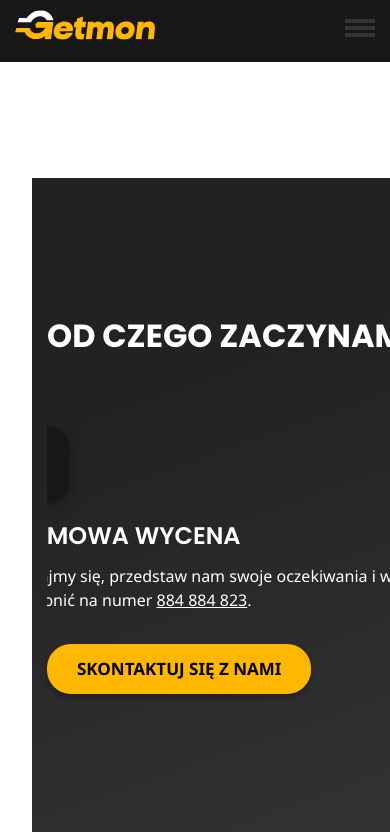
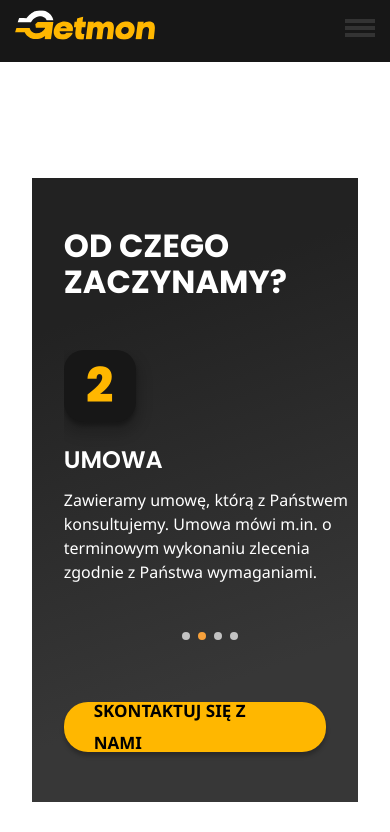
Before and after one commit to MatviyRoman/Getmon-Next, a Next.js app: page / in a window 390 px wide. Shown: the top 832 px of the page. Built offline with nearby package versions, Linux system fonts and the light colour scheme.

Commit message:
update start section

```diff
--- a/src/components/sections/StartSection.css
+++ b/src/components/sections/StartSection.css
@@ -1,9 +1,21 @@
 .start-section {
     padding-top: 140px;
     padding-bottom: 140px;
-    background: linear-gradient(160.71deg, rgb(34, 34, 34) 21.216%,rgb(55, 55, 55) 77.846%);
+    background: linear-gradient(160.71deg, rgb(34, 34, 34) 21.216%, rgb(55, 55, 55) 77.846%);
     min-height: 725px;
+    width: 100%;
     height: 100%;
+
+    @media (max-width: 768px) {
+        min-height: 546px;
+        height: 100%;
+        padding-top: 50px;
+        padding-bottom: 50px;
+
+        .container {
+            max-width: 75vw;
+        }
+    }
 }
 
 .start-section h2.title {
@@ -16,6 +28,10 @@
     text-align: left;
     text-transform: uppercase;
     margin-bottom: 72px;
+
+    @media (max-width: 768px) {
+        margin-bottom: 50px;
+    }
 }
 
 .start-section .btn {
@@ -26,7 +42,11 @@
     line-height: 32px;
     letter-spacing: 0%;
     text-align: left;
-    text-transform: uppercase
+    text-transform: uppercase;
+
+    @media (max-width: 768px) {
+        margin: 0 auto;
+    }
 }
 
 .desktop {
@@ -46,6 +66,33 @@
     @media (max-width: 768px) {
         display: block;
     }
+
+    .swiper {
+        max-width: 75vw;
+        width: 100%;
+        display: flex;
+        flex-wrap: wrap;
+    }
+
+    .swiper-pagination {
+        position: relative;
+        padding-top: 50px;
+        padding-bottom: 50px;
+    }
+
+    .swiper-pagination-bullet {
+        width: 8px;
+        height: 8px;
+        background-color: #fff;
+        border-radius: 50%;
+        opacity: 0.7;
+        cursor: pointer;
+    }
+
+    .swiper-pagination-bullet-active {
+        background-color: #F7A13B;
+        opacity: 1;
+    }
 }
 
 .step {
@@ -55,17 +102,18 @@
     @media (max-width: 1024px) {
         width: 48%;
     }
+
     @media (max-width: 768px) {
         width: 100%;
-        width: 768px;
+        padding-bottom: 0;
+        /* overflow: hidden; */
     }
 
     .step-number {
         width: 72px;
         height: 72px;
         border-radius: 20px;
-        /* M3/Elevation Dark/5 */
-        box-shadow: 0px 4px 4px 0px rgba(0, 0, 0, 0.3),0px 8px 12px 6px rgba(0, 0, 0, 0.15);
+        box-shadow: 0px 4px 4px 0px rgba(0, 0, 0, 0.3), 0px 8px 12px 6px rgba(0, 0, 0, 0.15);
         background: rgb(23, 23, 23);
         position: relative;
         margin-bottom: 20px;
--- a/src/components/sections/StartSections.js
+++ b/src/components/sections/StartSections.js
@@ -14,7 +14,7 @@ const StartSection = () => {
         {
             number: 1,
             title: "DARMOWA WYCENA",
-            description: `Spotkajmy się, przedstaw nam swoje oczekiwania i wizję, a my wycenimy koszt całej pracy. Możesz też zadzwonić na numer <a href="tel:884 884 823">884 884 823</a>.`
+            description: "Spotkajmy się, przedstaw nam swoje oczekiwania i wizję, a my wycenimy koszt całej pracy. Możesz też zadzwonić na numer <a href='tel:884 884 823'>884 884 823</a>."
         },
         {
             number: 2,
```
